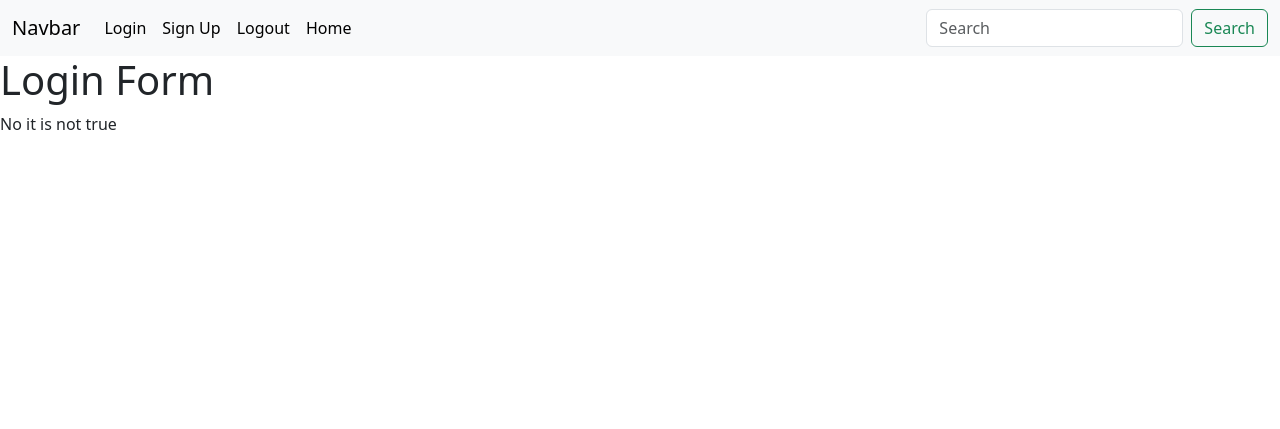
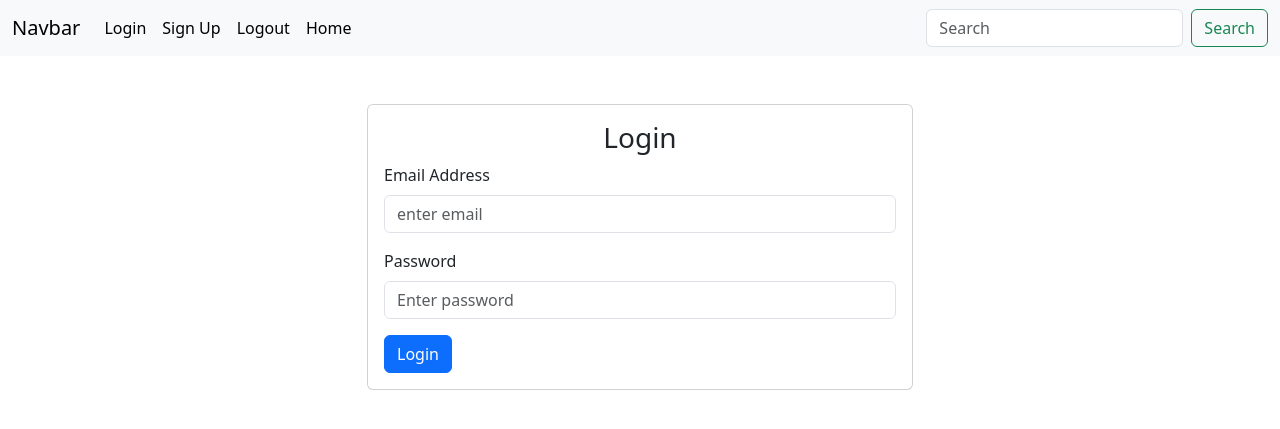
Before and after one commit to Kai0802/FlaskAuth, a Flask app: page /login in a window 1280 px wide. Shown: the top 429 px of the page. Run offline with Flask 3, Linux system fonts and the light colour scheme.

Commit message:
add login form

```diff
--- a/website/templates/login.html.j2
+++ b/website/templates/login.html.j2
@@ -1,12 +1,34 @@
 {% extends "base.html.j2" %}
 {% block title %}
-    Login
+    Sign Up
 {% endblock title %}
 {% block content %}
-    <h1>Login Form</h1>
-    {% if boolean == False %}
-        Yes it is true!
-    {% else %}
-        No it is not true
-    {% endif %}
+    <div class="container">
+        <div class="mt-5 row justify-content-center align-items-center">
+            <div class="col-md-6">
+                <div class="card">
+                    <form method="post" class="card-body">
+                        <h3 class="card-title text-center">Login</h3>
+                        <div class="form-group mb-3">
+                            <label class="form-label" for="email">Email Address</label>
+                            <input type="email"
+                                   class="form-control"
+                                   id="email"
+                                   name="email"
+                                   placeholder="enter email">
+                        </div>
+                        <div class="form-group mb-3">
+                            <label class="form-label" for="password1">Password</label>
+                            <input type="password"
+                                   class="form-control"
+                                   id="password"
+                                   name="password"
+                                   placeholder="Enter password">
+                        </div>
+                        <button type="submit" class="btn btn-primary">Login</button>
+                    </form>
+                </div>
+            </div>
+        </div>
+    </div>
 {% endblock content %}
```
